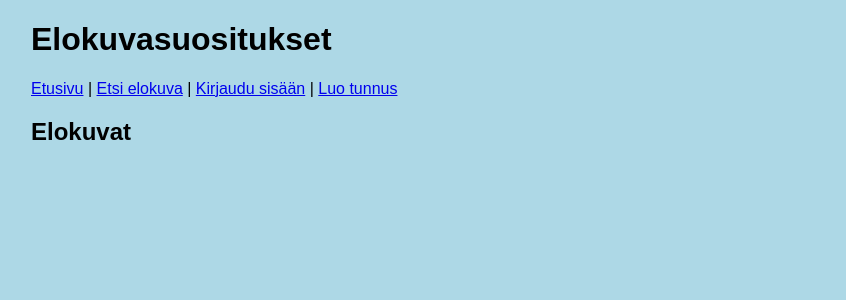
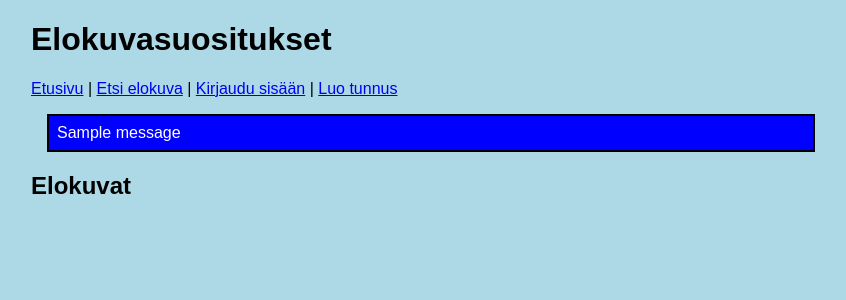
Before and after one commit to kiiamantyla/elokuvasuositukset, a Flask app: page / in a window 1280 px wide. Shown: the top 300 px of the page, without its empty margins (209-1055 px from the left). Run offline with Flask 3, Linux system fonts and the light colour scheme; one stand-in notice (Sample message) is shown; data that the repository does not hold is empty.

Commit message:
Improve showing error messages

```diff
--- a/app.py
+++ b/app.py
@@ -2,7 +2,7 @@ import sqlite3
 import re
 
 from flask import Flask
-from flask import abort, make_response, redirect, render_template, request, session
+from flask import abort, flash, make_response, redirect, render_template, request, session
 from werkzeug.security import generate_password_hash, check_password_hash
 
 import config
@@ -58,11 +58,13 @@ def add_image():
     poster = request.files["poster"]
     if poster:
         if not poster.filename.endswith(".jpg"):
-            return "VIRHE: väärä tiedostomuoto"
+            flash("VIRHE: väärä tiedostomuoto")
+            return redirect("/images/" + str(movie_id))
 
         image = poster.read()
         if len(image) > 100 * 1024:
-            return "VIRHE: liian suuri kuva"
+            flash("VIRHE: liian suuri kuva")
+            return redirect("/images/" + str(movie_id))
 
         photos.add_poster(movie_id, image)
 
@@ -70,11 +72,13 @@ def add_image():
     image_file = request.files["image"]
     if image_file:
         if not image_file.filename.endswith(".jpg"):
-            return "VIRHE: väärä tiedostomuoto"
+            flash("VIRHE: väärä tiedostomuoto")
+            return redirect("/images/" + str(movie_id))
 
         image = image_file.read()
         if len(image) > 100 * 1024:
-            return "VIRHE: liian suuri kuva"
+            flash("VIRHE: liian suuri kuva")
+            return redirect("/images/" + str(movie_id))
 
         photos.add_image(movie_id, image)
 
@@ -185,6 +189,7 @@ def show_movie(movie_id):
     reviews = movies.get_reviews(movie_id)
     images = photos.get_images(movie_id)
     posters = photos.get_posters(movie_id)
+
     return render_template("show_movie.html", movie=movie, genres=genres, age_limit=age_limit, all_classes=all_classes, reviews=reviews, images=images, posters=posters)
 
 
@@ -374,14 +379,16 @@ def create_user():
         abort(403)
 
     if password1 != password2:
-        return "VIRHE: salasanat eivät ole samat"
-
+        flash("VIRHE: salasanat eivät ole samat")
+        return redirect("/register")
     try:
         users.create_user(username, password1)
     except sqlite3.IntegrityError:
-        return "VIRHE: tunnus on jo varattu"
+        flash("VIRHE: tunnus on jo varattu")
+        return redirect("/register")
 
-    return "Tunnus luotu"
+    flash("Tunnus luotu")
+    return redirect("/")
 
 
 @app.route("/login", methods=["GET", "POST"])
@@ -399,7 +406,9 @@ def login():
             session["username"] = username
             return redirect("/")
         else:
-            return "VIRHE: väärä tunnus tai salasana"
+            flash("VIRHE: väärä tunnus tai salasana")
+            return redirect("/login")
+
 
 
 @app.route("/logout")
--- a/static/main.css
+++ b/static/main.css
@@ -10,3 +10,11 @@ body {
   margin: 1em;
   padding: 0.2em 0.5em;
 }
+
+.info {
+  border: 2px solid black;
+  margin: 1em;
+  padding: 0.5em;
+  background-color: blue;
+  color: white;
+}
--- a/templates/layout.html
+++ b/templates/layout.html
@@ -28,7 +28,11 @@
   {% endif %}
   </p>
 
-
+  {% for message in get_flashed_messages() %}
+  <div class="info">
+    {{ message }}
+  </div>
+  {% endfor %}
   {% block content %}{% endblock %}
 
 </body>
```
